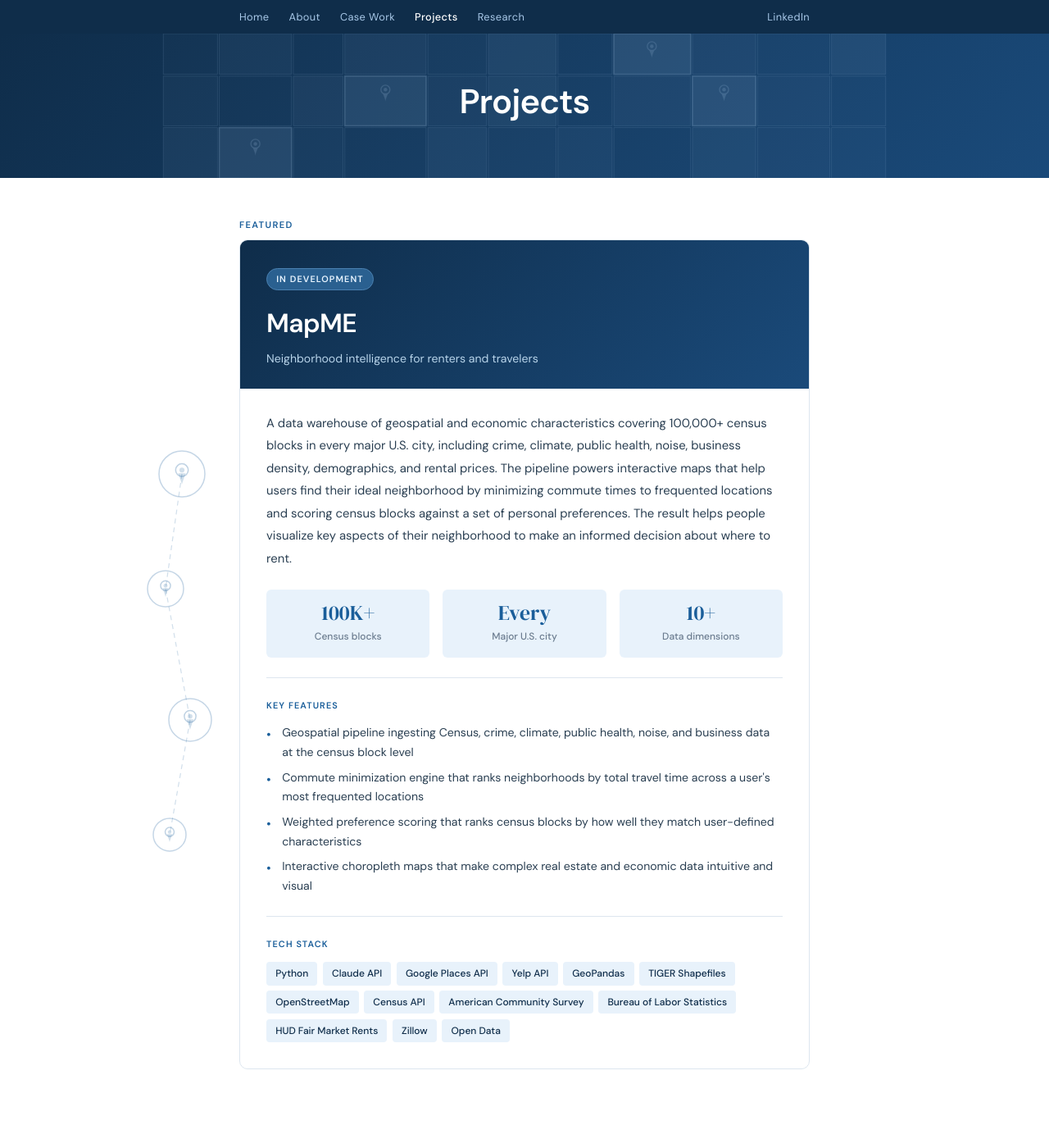
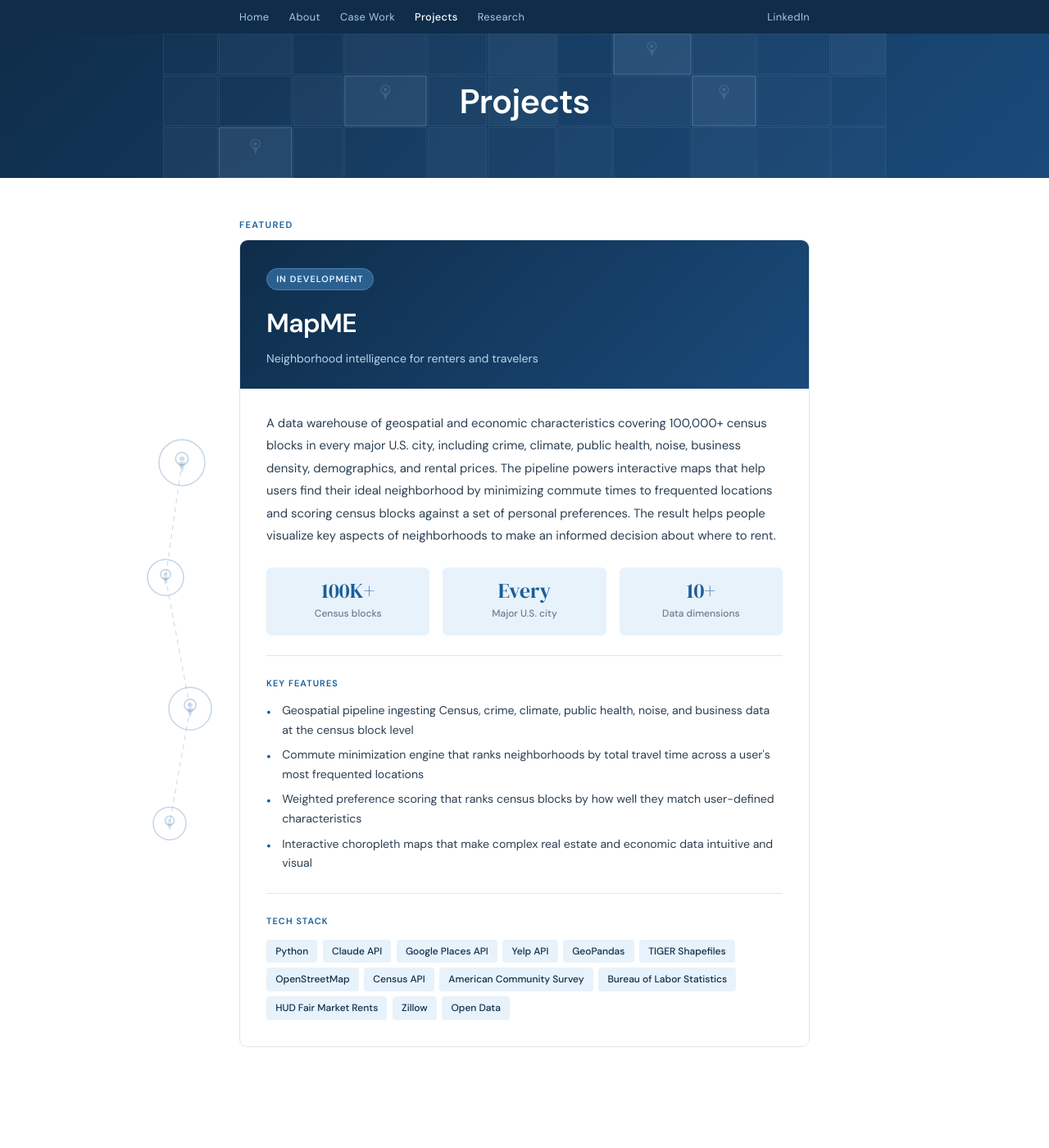
Before and after one commit to colindonahue123-ui/colindonahue123-ui.github.io, a Jekyll site: the page projects.html, which Jekyll copies as it is, in a window 1280 px wide. Shown: the whole page at 82% size. Built offline with Jekyll 4.4.1, drawn with Linux system fonts in a browser that asks for light colours; after the commit the page ends 1373 px from its top, so only the background shows below that.

Commit message:
Update projects.html

```diff
--- a/projects.html
+++ b/projects.html
@@ -392,7 +392,7 @@
 
     <div class="project-body">
       <p class="project-desc">
-        A data warehouse of geospatial and economic characteristics covering 100,000+ census blocks in every major U.S. city, including crime, climate, public health, noise, business density, demographics, and rental prices. The pipeline powers interactive maps that help users find their ideal neighborhood by minimizing commute times to frequented locations and scoring census blocks against a set of personal preferences. The result helps people visualize key aspects of their neighborhood to make an informed decision about where to rent.
+        A data warehouse of geospatial and economic characteristics covering 100,000+ census blocks in every major U.S. city, including crime, climate, public health, noise, business density, demographics, and rental prices. The pipeline powers interactive maps that help users find their ideal neighborhood by minimizing commute times to frequented locations and scoring census blocks against a set of personal preferences. The result helps people visualize key aspects of neighborhoods to make an informed decision about where to rent.
       </p>
 
       <div class="project-stats">
```
